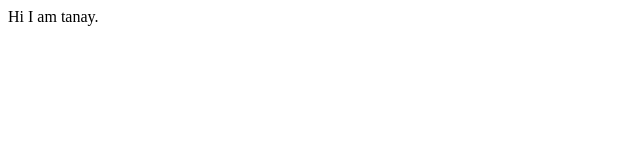
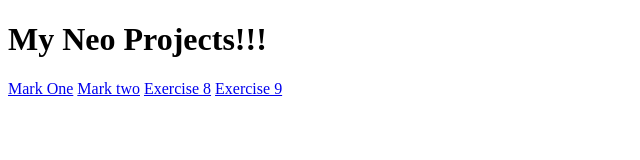
Before and after one commit to SarawadeShrutika/Demo_Site, a plain HTML site: page index.html in a window 1280 px wide. Shown: the whole page, without its empty margins (0-640 px from the left). Drawn offline with Linux system fonts and the light colour scheme.

Commit message:
Added Projects links
Added the project Links to website

```diff
--- a/index.html
+++ b/index.html
@@ -7,6 +7,10 @@
     <title>Document</title>
 </head>
 <body>
-    Hi I am tanay.
+    <h1>My Neo Projects!!!</h1>
+    <a href="https://replit.com/@shrutikasarawad/MarkOne#index.js">Mark One</a>
+    <a href="https://replit.com/@shrutikasarawad/MarkTwo#index.js">Mark two</a>
+    <a href="https://replit.com/@shrutikasarawad/Exercise08#index.js">Exercise 8</a>
+    <a href="https://replit.com/@shrutikasarawad/SuperbSatisfiedCgibin#index.js">Exercise 9</a>
 </body>
 </html>
```
